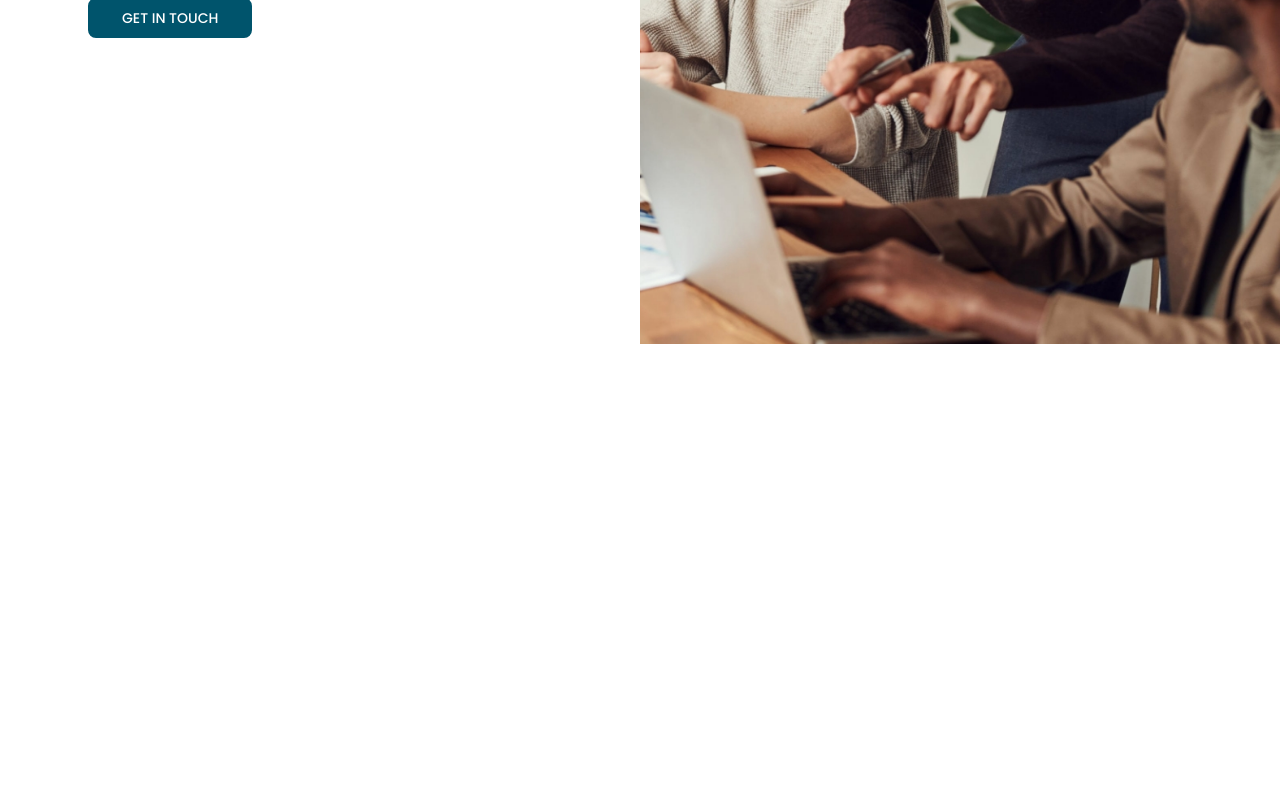
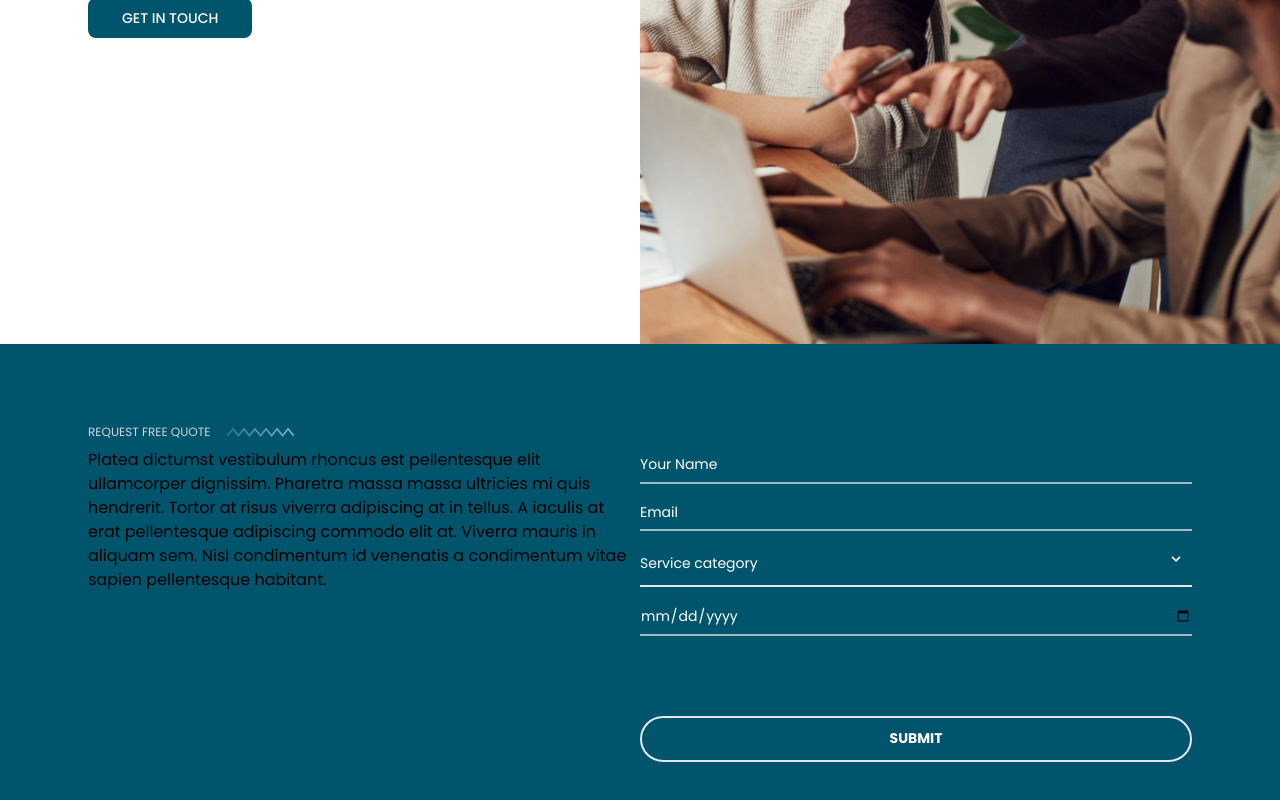
Before and after one commit to bsaqqa/react-training-project, a React (Create React App) app: page / in a window 1280 px wide. Shown: the part 456-1256 px from the top of the page. Before the commit the page ends 800 px from the top, so only its background shows below. Built offline with nearby package versions, Linux system fonts and the light colour scheme.

Commit message:
Fisrt Commit Add Footer To FTC App

```diff
--- a/package.json
+++ b/package.json
@@ -11,6 +11,7 @@
         "@testing-library/user-event": "^12.1.10",
         "antd": "^4.15.4",
         "react": "^17.0.2",
+        "react-datepicker": "^3.8.0",
         "react-dom": "^17.0.2",
         "react-redux": "^7.2.3",
         "react-router-dom": "^5.2.0",
--- /dev/null
+++ b/src/Components/Footer.js
@@ -0,0 +1,78 @@
+import React, { useState } from 'react'
+import DatePicker from 'react-datepicker'
+import 'react-datepicker/dist/react-datepicker.css'
+import Button from '../Components/Button'
+
+export default function Footer() {
+    const [selectedDate, setSelectedDate] = useState(null)
+    return (
+        <>
+
+            <section className="bg-primary-900">
+                <div className="flex flex-col max-w-6xl py-20 mx-auto px-5 md:px-4 lg:px-6 relative">
+                    <div className="flex items-center text-lg mb-2">
+                        <span className="text-gray-300 text-xs mr-4">REQUEST FREE QUOTE</span>
+                        <img className="h-3" src="images/Zigzag.svg" />
+                    </div>
+                    <div className="flex flex-col md:flex-row  justify-between">
+                        <div className="w-full">
+                            Platea dictumst vestibulum rhoncus est pellentesque elit ullamcorper
+                            dignissim. Pharetra massa massa ultricies mi quis hendrerit. Tortor
+                            at risus viverra adipiscing at in tellus. A iaculis at erat
+                            pellentesque adipiscing commodo elit at. Viverra mauris in aliquam
+                            sem. Nisl condimentum id venenatis a condimentum vitae sapien
+                            pellentesque habitant.
+                        </div>
+                        <div className="w-full mt-12 md:mt-0">
+                            <form class="bg-primary-900  pb-8 mb-4">
+                                <input className="bg-primary-900 text-white placeholder-white  text-sm appearance-none
+                                 border-b-2 border-opacity-70  w-full py-2  leading-tight focus:outline-none focus:shadow-outline"
+                                    id="yourName"
+                                    type="text"
+                                    placeholder="Your Name" />
+
+                                <input className="bg-primary-900 text-white  placeholder-white text-sm mt-3 appearance-none
+                                border-b-2 border-opacity-70  w-full py-2  leading-tight
+                                focus:outline-none focus:shadow-outline"
+                                    id="email"
+                                    type="email"
+                                    placeholder="Email" />
+
+                                <div className="relative">
+                                    <select className="bg-primary-900 border-b-2 text-sm text-white   appearance-none w-full mt-3   py-3  outline-none  leading-tight focus:outline-none focus:bg-primary-900" id="grid-state">
+                                        <option>Service category</option>
+                                        <option>option 2</option>
+                                        <option>option 3</option>
+                                    </select>
+                                    <div className="pointer-events-none absolute inset-y-0 right-0 flex items-center px-2 text-white">
+                                        <svg className="fill-current h-4 w-4" xmlns="http://www.w3.org/2000/svg" viewBox="0 0 20 20"><path d="M9.293 12.95l.707.707L15.657 8l-1.414-1.414L10 10.828 5.757 6.586 4.343 8z" /></svg>
+                                    </div>
+                                </div>
+
+                                <input className="bg-primary-900 text-white placeholder-white text-sm mt-3 appearance-none
+                                border-b-2 border-opacity-70  w-full py-2
+                                 leading-tight focus:outline-none focus:shadow-outline"
+                                    id="date"
+                                    type="date"
+                                    placeholder="Schedule a meeting" />
+
+
+                                <button className="bg-primary-900 text-white text-sm mt-20
+                                appearance-none border-2  rounded-full   w-full py-3
+                                leading-tight  focus:shadow-outline uppercase font-bold
+                                focus:outline-none hover:bg-primary hover:text-white-900 hover:border-primary transition"
+                                    id="submit"
+                                    type="submit">
+                                    Submit
+                                </button>
+                            </form>
+                        </div>
+                    </div>
+                    {/* <img className="h-10 absolute right-6 bottom-10" src="images/Overlay/Shape.svg" /> */}
+                </div>
+            </section>
+
+
+        </>
+    )
+}
--- a/src/Pages/Home.js
+++ b/src/Pages/Home.js
@@ -6,14 +6,14 @@ import Button from '../Components/Button'
 //   @apply text-white font-medium border-2 border-primary-900 bg-primary-900 px-6 lg:px-8 py-2
 // `;
 //
+import Footer from "../Components/Footer";
 
 
-
-const Home = ()=>{
+const Home = () => {
     return (
         <>
             {/* Hero section */}
-            <section id="hero-section" className="relative  h-screen">
+            <section id="hero-section" className="relative">
                 <div className="flex md:h-screen max-w-6xl mx-auto px-5 md:px-4 py-20 mt-10 md:mt-0 md:py-2 lg:px-6">
 
                     <div className="md:flex-1 justify-center self-center">
@@ -32,10 +32,11 @@ const Home = ()=>{
                 </div>
 
                 <img className="md:absolute right-0 top-0 bottom-0 max-h-auto md:max-h-screen w-full px-5 md:px-0 md:w-1/2 object-cover  z-[-1] z--1"
-                     src={require('../assets/images/Hero-image.jpg').default}/>
+                    src={require('../assets/images/Hero-image.jpg').default} />
             </section>
 
             {/*<AboutSection/>*/}
+            <Footer />
         </>
     );
 }
```
Also changed, not shown: 1 other file (tests, documents, lock files or other folders).
